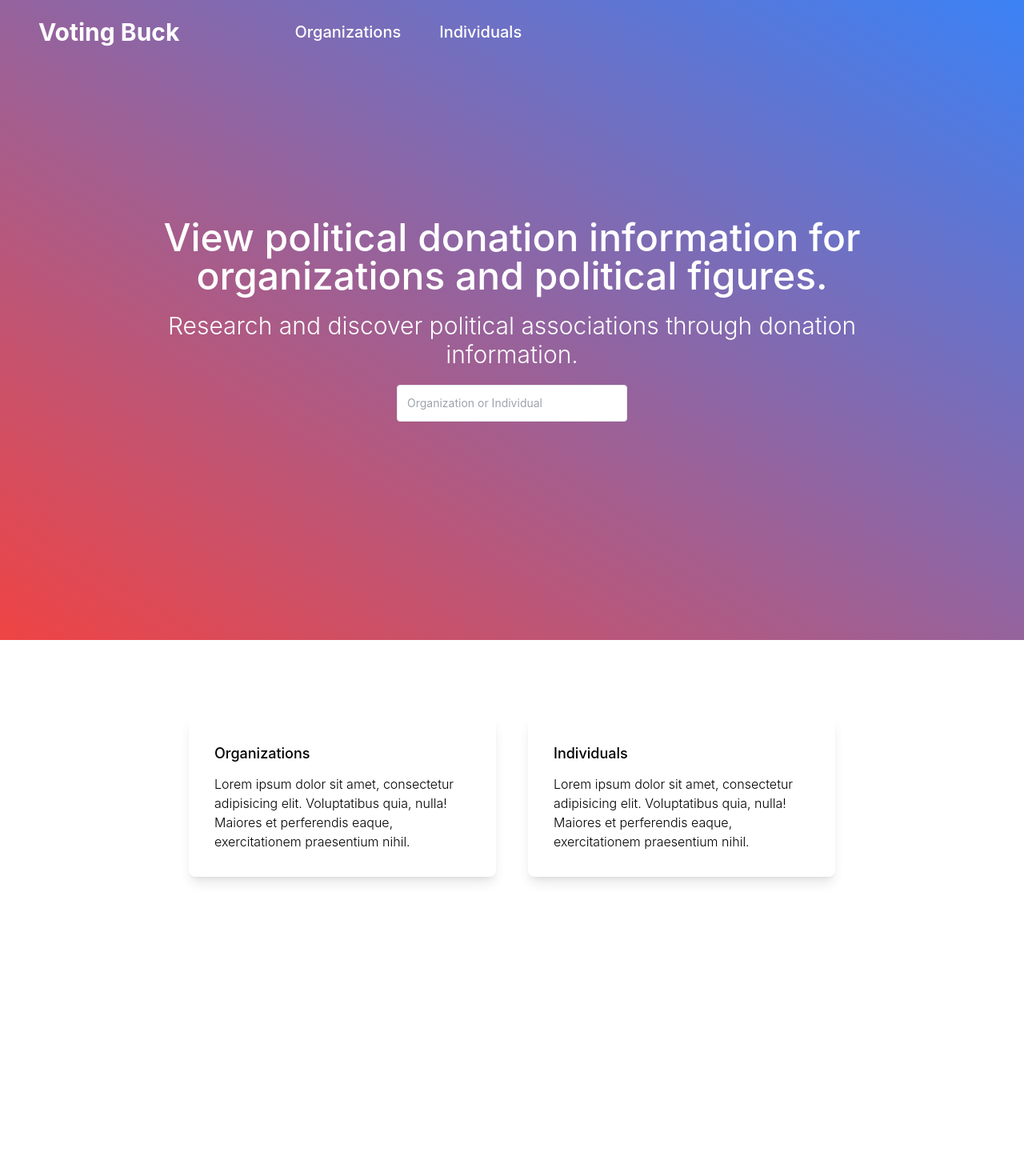
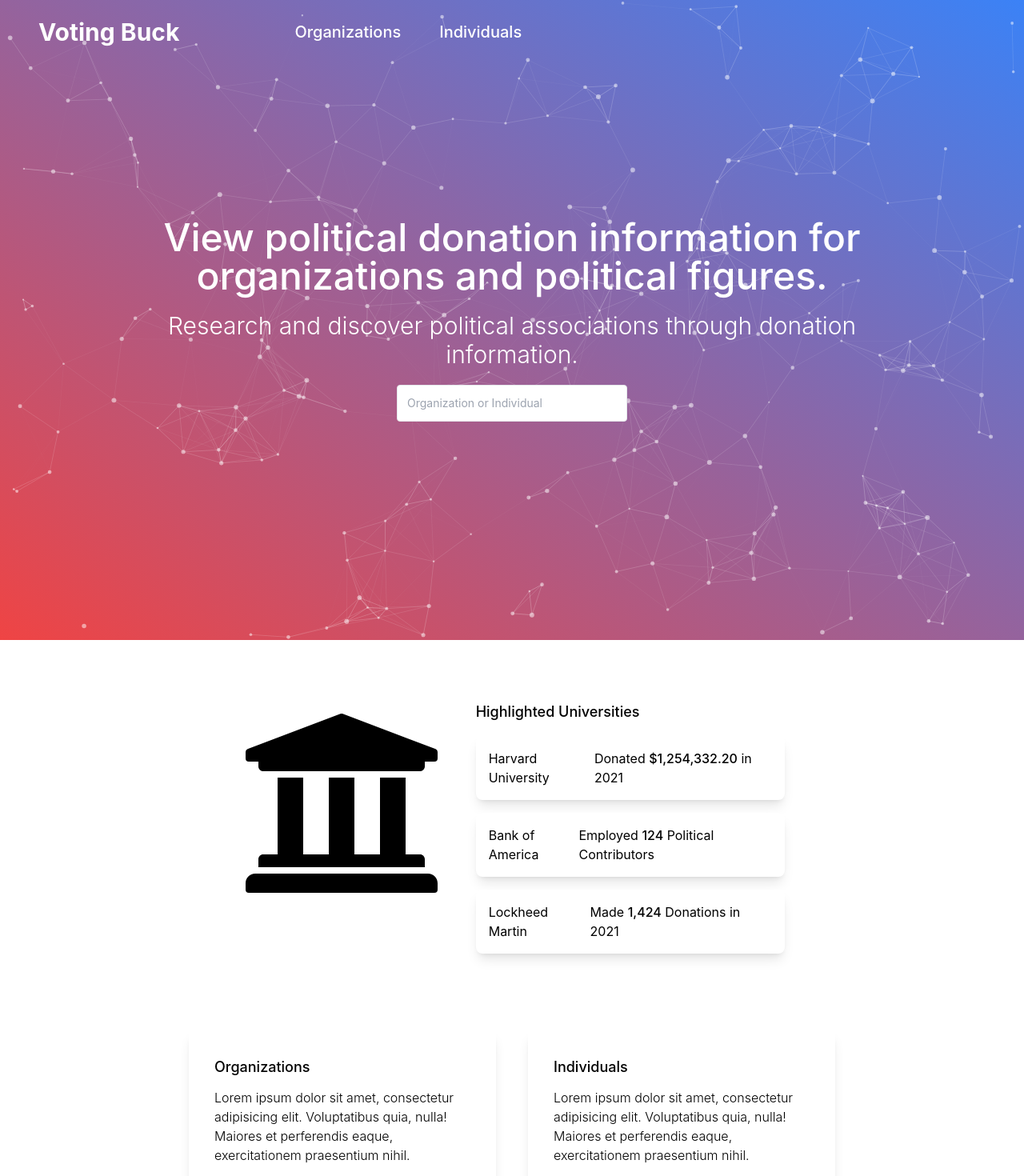
Before and after one commit to Caleb-Sutherland/votingbuck-frontend, a React (Create React App) app: page / in a window 1280 px wide. Shown: the top 1470 px of the page at 80% size. Before the commit the page ends 1192 px from the top, so only its background shows below. Built offline with nearby package versions, Linux system fonts and the light colour scheme.

Commit message:
Added particles and added highlighted universities

```diff
--- a/package.json
+++ b/package.json
@@ -8,9 +8,11 @@
     "@testing-library/user-event": "^13.5.0",
     "react": "^17.0.2",
     "react-dom": "^17.0.2",
+    "react-icons": "^4.3.1",
     "react-redux": "^7.2.6",
     "react-router-dom": "^6.2.1",
     "react-scripts": "5.0.0",
+    "react-tsparticles": "^1.42.4",
     "recharts": "^2.1.8",
     "redux": "^4.1.2",
     "redux-thunk": "^2.4.1",
--- a/src/App.tsx
+++ b/src/App.tsx
@@ -12,7 +12,7 @@ function App() {
 
   return (
     <BrowserRouter>
-      <Header />
+      {/* <Header /> */}
       <Routes>
         <Route path="/" element={<Main />} />
         <Route path="/organizations/:orgId" element={<Organization />} />
--- a/src/pages/Main.tsx
+++ b/src/pages/Main.tsx
@@ -1,18 +1,124 @@
 import React from "react";
+import { FaUniversity } from "react-icons/fa";
+import Particles from "react-tsparticles";
+import { Link } from "react-router-dom";
 
 export default function Main() {
+  const particlesInit = (main: any) => {
+    console.log(main);
+
+    // you can initialize the tsParticles instance (main) here, adding custom shapes or presets
+  };
+
+  const particlesLoaded = (container: any) => {
+    console.log(container);
+  };
   return (
     <div>
-      <div className="flex flex-col space-y-24 py-48 px-20 bg-gradient-to-tr from-red-500 to-blue-500 h-screen">
-        <div className="flex flex-col space-y-5 max-w-5xl m-auto">
-          <p className="text-4xl sm:text-5xl font-medium text-center text-white">View political donation information for organizations and political figures.</p>
-          <p className="text-2xl sm:text-3xl font-light text-center text-white">Research and discover political associations through donation information.</p>
-          <div className="flex flex-row space-x-2 justify-center">
-            <input type="text" placeholder="Organization or Individual" className="w-72 px-3 py-3 placeholder-blueGray-300 text-blueGray-600 relative bg-white bg-white rounded text-sm border border-blueGray-300 outline-none focus:outline-none focus:ring"/>
+      <header className="h-20 flex items-center absolute z-10">
+        <div className="pl-12 text-white flex item-center">
+          <Link className="text-3xl font-bold" to="/">Voting Buck</Link>
+          <div className="ml-12 pl-12 flex items-center">
+            <Link className="ml-12 text-xl font-medium text-opacity-75" to="organizations">
+              Organizations
+            </Link>
+            <Link className="ml-12 text-xl font-medium text-opacity-75" to="individuals">
+              Individuals
+            </Link>
+          </div>
+        </div>
+      </header>
+      <div className="bg-gradient-to-tr from-red-500 to-blue-500 h-screen">
+        <Particles
+          id="tsparticles"
+          className="absolute w-full inset-y-0 left-0"
+          options={{
+            fullScreen: { enable: false, zIndex: 1000 },
+            fpsLimit: 120,
+            particles: {
+              color: {
+                value: "#ffffff",
+              },
+              links: {
+                color: "#ffffff",
+                distance: 100,
+                enable: true,
+                opacity: 0.3,
+                width: 0.3,
+              },
+              collisions: {
+                enable: true,
+              },
+              move: {
+                direction: "none",
+                enable: true,
+                outMode: "bounce",
+                random: false,
+                speed: 0.1,
+                straight: false,
+              },
+              number: {
+                density: {
+                  enable: true,
+                  area: 800,
+                },
+                value: 200,
+              },
+              opacity: {
+                value: 0.3,
+              },
+              shape: {
+                type: "circle",
+              },
+              size: {
+                random: true,
+                value: 3,
+              },
+            },
+            detectRetina: true,
+          }}
+        />
+        <div className="absolute flex flex-col space-y-24 py-48 px-20 inset-y-0 left-0 w-full">
+          <div className="flex flex-col space-y-5 max-w-5xl m-auto">
+            <p className="text-4xl sm:text-5xl font-medium text-center text-white">View political donation information for organizations and political figures.</p>
+            <p className="text-2xl sm:text-3xl font-light text-center text-white">Research and discover political associations through donation information.</p>
+            <div className="flex flex-row space-x-2 justify-center">
+              <input type="text" placeholder="Organization or Individual" className="w-72 px-3 py-3 placeholder-blueGray-300 text-blueGray-600 relative bg-white bg-white rounded text-sm border border-blueGray-300 outline-none focus:outline-none focus:ring"/>
+            </div>
           </div>
         </div>
       </div>
       <div className="flex flex-col space-y-24 py-24 px-20">
+        <div className="-m-5 flex flex-row flex-wrap justify-center">
+          <FaUniversity size="16em"/>
+          <div className="flex flex-col space-y-4 w-1/3 ml-10">
+            <p className="text-lg font-medium">Highlighted Universities</p>
+            <div className="flex flex-row justify-between bg-white shadow-lg rounded-lg p-4">
+              <div>
+                <p>Harvard University</p>
+              </div>
+              <div>
+                <p>Donated <span className="font-medium">$1,254,332.20</span> in 2021</p>
+              </div>
+            </div>
+            <div className="flex flex-row justify-between bg-white shadow-lg rounded-lg p-4">
+              <div>
+                <p>Bank of America</p>
+              </div>
+              <div>
+                <p>Employed <span className="font-medium">124</span> Political Contributors</p>
+              </div>
+            </div>
+            <div className="flex flex-row justify-between bg-white shadow-lg rounded-lg p-4">
+              <div>
+                <p>Lockheed Martin</p>
+              </div>
+              <div>
+                <p>Made <span className="font-medium">1,424</span> Donations in 2021</p>
+              </div>
+            </div>
+          </div>
+        </div>
         <div className="-m-5 flex flex-row flex-wrap justify-center">
           <div className="m-5 w-96 relative flex flex-col overflow-hidden bg-white shadow-lg rounded-lg">
             {/*<div className="relative h-40 overflow-hidden">
```
Also changed, not shown: 1 other file (tests, documents, lock files or other folders).
